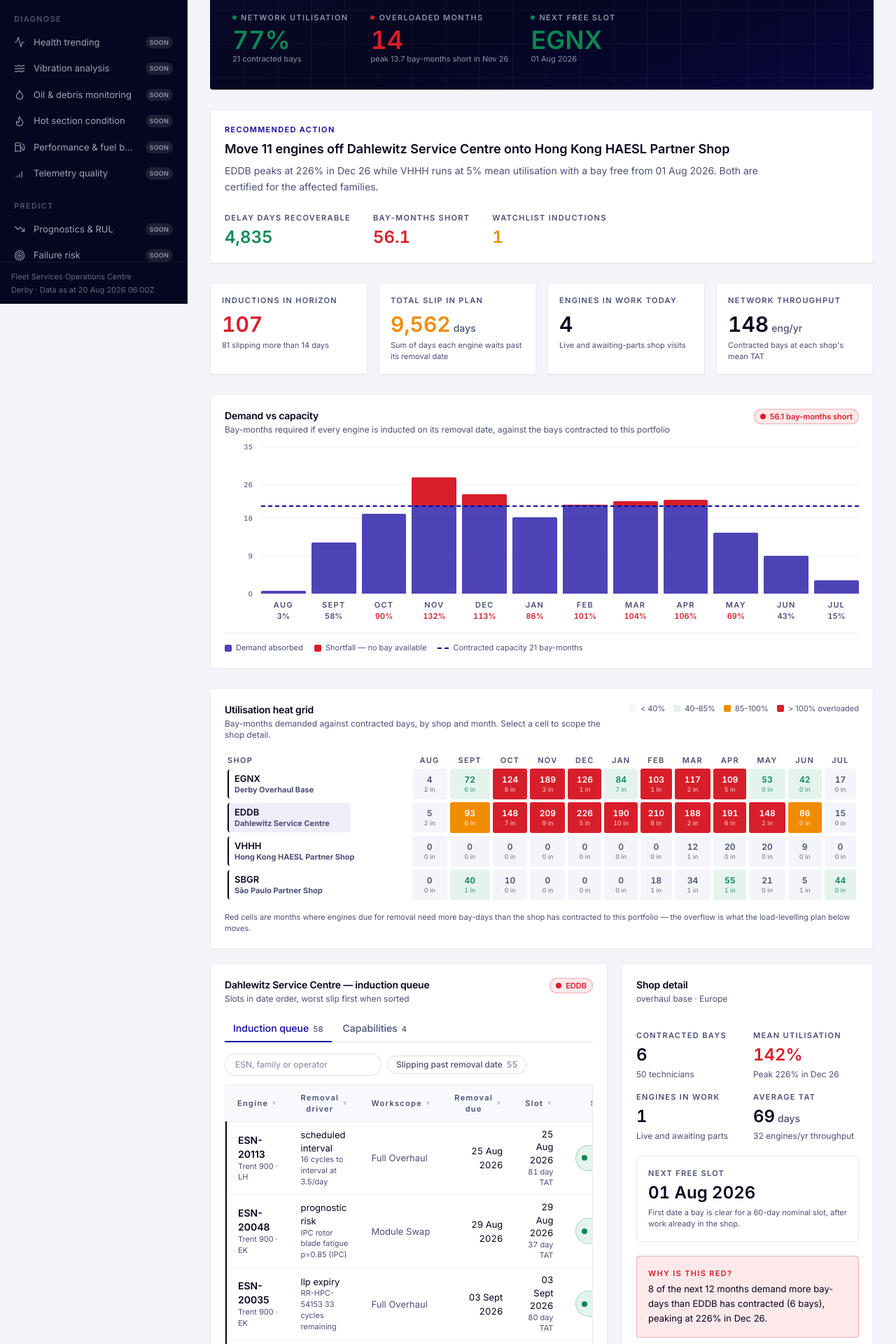
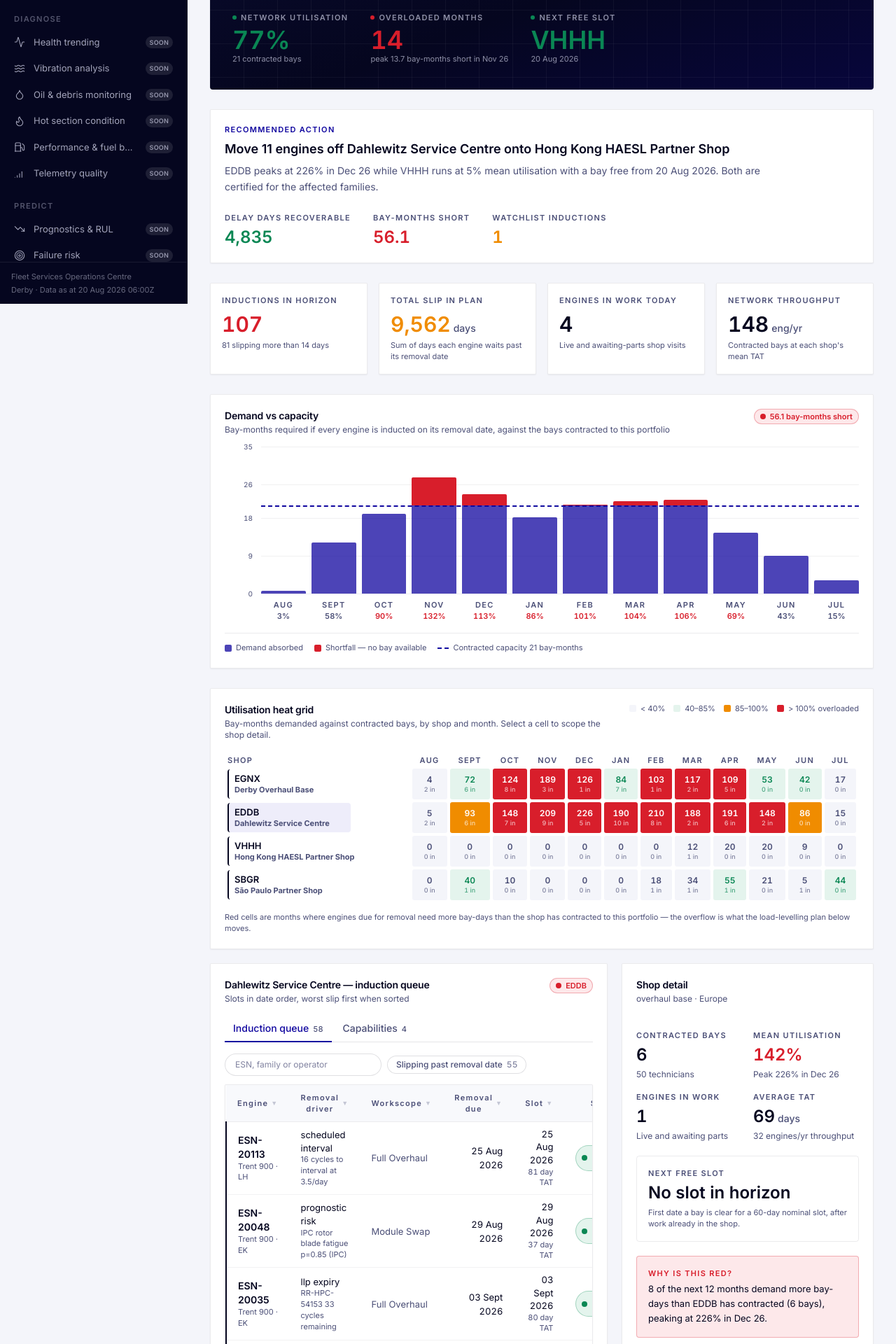
Before and after one commit to cogdeasy/rr-engine, a Next.js app in the folder apps/web/: page /plan/capacity in a window 1280 px wide. Shown: the part 366-2286 px from the top of the page at 70% size. Built offline with nearby package versions, Linux system fonts and the light colour scheme.

Commit message:
fix(capacity): real per-family WIP, no past next-free slot, clearer queue subtitle

```diff
--- a/apps/web/src/components/capacity/capacity-workspace.tsx
+++ b/apps/web/src/components/capacity/capacity-workspace.tsx
@@ -227,7 +227,7 @@ export function CapacityWorkspace({ overview }: { overview: CapacityOverview })
               title={`${facility.name} — induction queue`}
               subtitle={
                 month
-                  ? `Filtered context: ${overview.months.find((m) => m.key === month)?.label ?? month}`
+                  ? `Full queue — ${overview.months.find((m) => m.key === month)?.label ?? month} highlighted in the shop detail`
                   : "Slots in date order, worst slip first when sorted"
               }
               actions={<StatusPill status={facility.status}>{facility.icao}</StatusPill>}
--- a/packages/data/src/modules/capacity.ts
+++ b/packages/data/src/modules/capacity.ts
@@ -56,6 +56,8 @@ const WORKSCOPE_TAT: Record<Workscope, number> = {
 /* ------------------------------------------------------------------ */
 
 const HORIZON_START = new Date(Date.UTC(NOW.getUTCFullYear(), NOW.getUTCMonth(), 1));
+/** Day index of today; slots are never advertised before it. */
+const TODAY_INDEX = Math.floor((NOW.getTime() - HORIZON_START.getTime()) / MS_DAY);
 
 function monthKeyOf(date: Date): string {
   return `${date.getUTCFullYear()}-${String(date.getUTCMonth() + 1).padStart(2, "0")}`;
@@ -114,6 +116,13 @@ export function facilityCapabilities(facilityId: string): FacilityCapability[] {
   const facility = getDataset().facilities.find((f) => f.id === facilityId);
   if (!facility) return [];
   const dataset = getDataset();
+  const familyOf = engineFamilyById();
+  const inWork = dataset.workOrders.filter(
+    (w) =>
+      w.facilityId === facility.id &&
+      (w.type === "shop-visit" || w.type === "module-swap") &&
+      (w.state === "in-progress" || w.state === "awaiting-parts"),
+  );
   return ENGINE_FAMILIES.map((spec) => {
     const rng = createRng(`capacity:cap:${facilityId}:${spec.family}`);
     const certified = facility.icao === "EGNX" ? true : facility.kind === "overhaul-base" ? rand.bool(rng, 0.78) : rand.bool(rng, 0.55);
@@ -122,9 +131,13 @@ export function facilityCapabilities(facilityId: string): FacilityCapability[] {
       family: spec.family,
       certified,
       averageTatDays: Math.round(clamp(spec.overhaulIntervalCycles / 90 + rand.int(rng, -6, 12) + penalty, 34, 104)),
-      inductions: dataset.engines.filter((e) => e.family === spec.family && e.location === facility.icao).length,
+      inductions: inWork.filter((w) => familyOf.get(w.engineId) === spec.family).length,
     };
   });
+}
+
+function engineFamilyById(): Map<string, EngineFamily> {
+  return new Map(getDataset().engines.map((e) => [e.id, e.family]));
 }
 
 function capabilityIndex(): Map<string, FacilityCapability[]> {
@@ -481,7 +494,7 @@ export function capacityOverview(): CapacityOverview {
     const peak = [...facilityCells].sort((a, b) => b.utilisationPct - a.utilisationPct)[0];
     const utilisationPct = Math.round(facilityCells.reduce((s, c) => s + c.utilisationPct, 0) / Math.max(1, facilityCells.length));
     const overloadedMonths = facilityCells.filter((c) => c.status === "red").length;
-    const free = earliestStart(occupancy.get(facility.id)!, facilityBays, 0, NOMINAL_SLOT_DAYS);
+    const free = earliestStart(occupancy.get(facility.id)!, facilityBays, TODAY_INDEX, NOMINAL_SLOT_DAYS);
 
     return {
       facilityId: facility.id,
```
